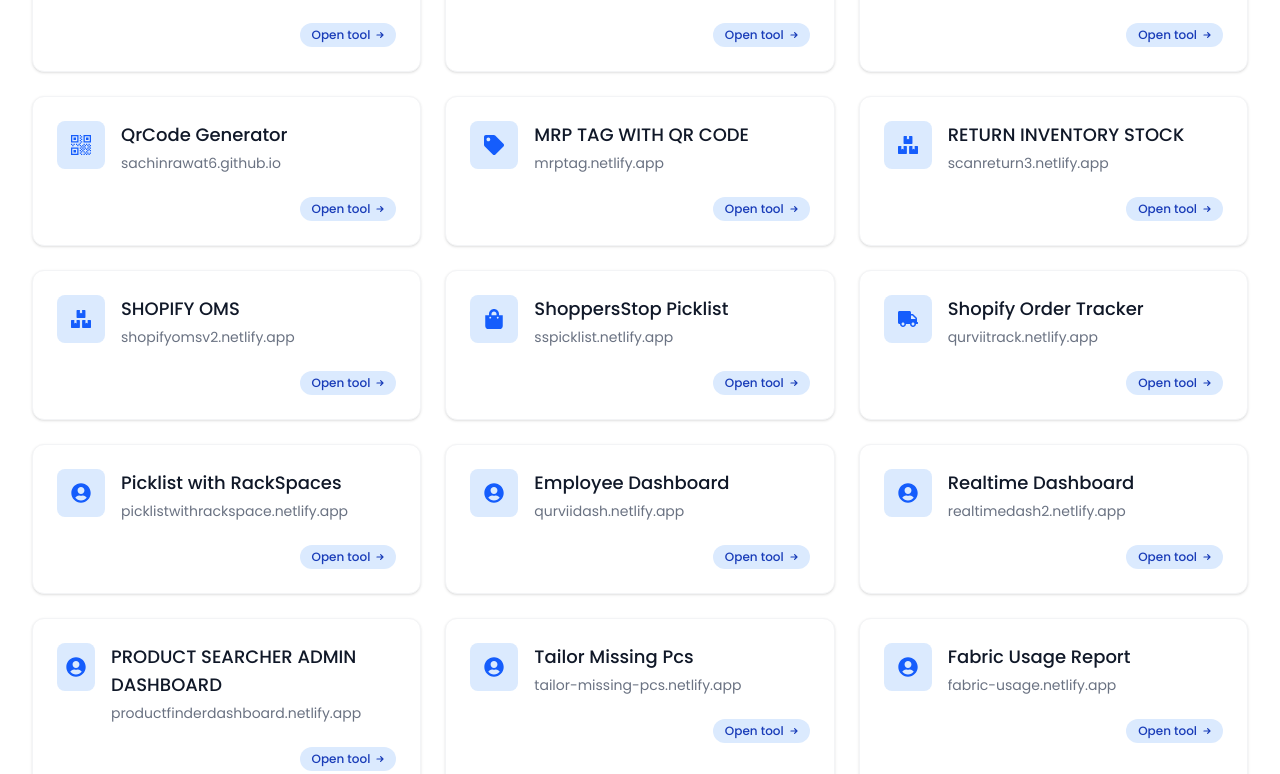
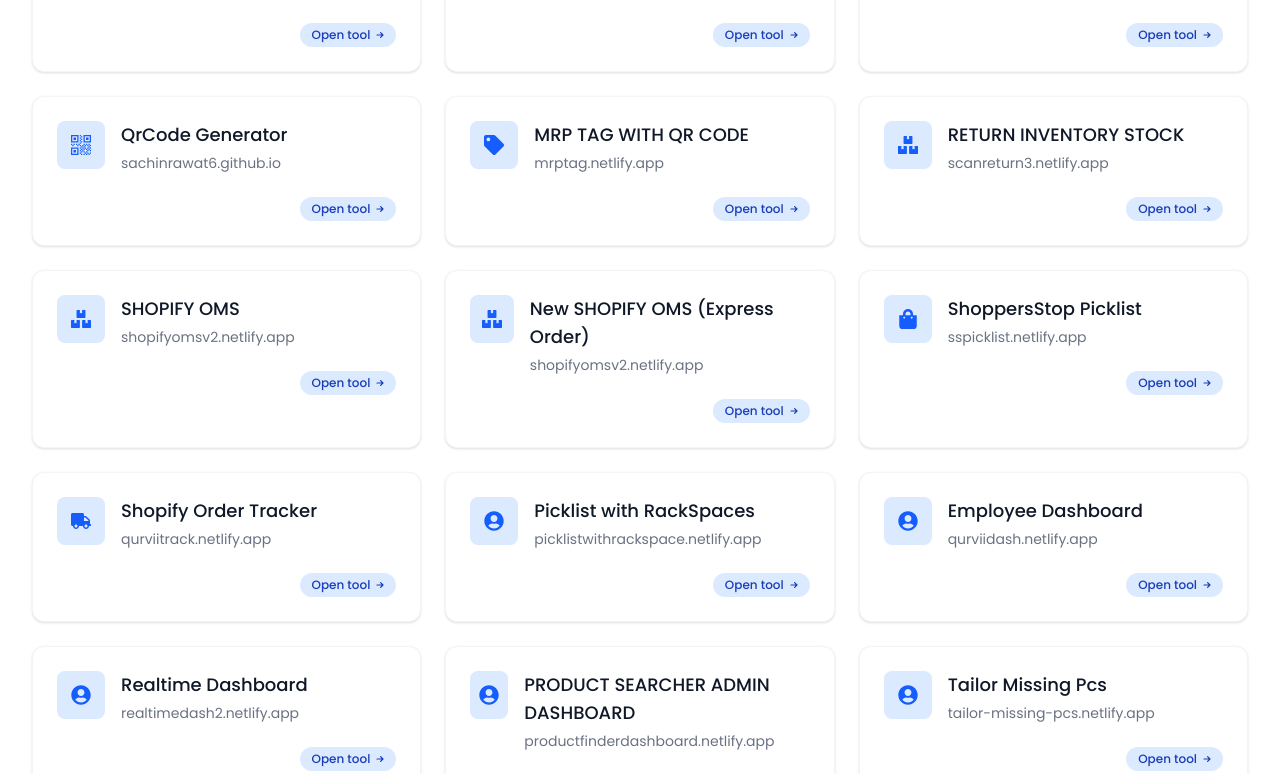
Before and after one commit to Sachinrawat6/tool, a React (Vite) app: page / in a window 1280 px wide. Shown: the part 1196-1970 px from the top of the page. Built offline with nearby package versions, Linux system fonts and the light colour scheme.

Commit message:
Add new SHOPIFY OMS (Express Order) entry

```diff
--- a/src/components/Tools.jsx
+++ b/src/components/Tools.jsx
@@ -150,6 +150,11 @@
     url: "https://shopifyomsv2.netlify.app/",
     icon: <FaBoxes />,
   },
+    {
+    header: "New SHOPIFY OMS (Express Order)",
+    url: "https://shopifyomsv2.netlify.app/",
+    icon: <FaBoxes />,
+  },
 
   {
     header: "ShoppersStop Picklist",
```
